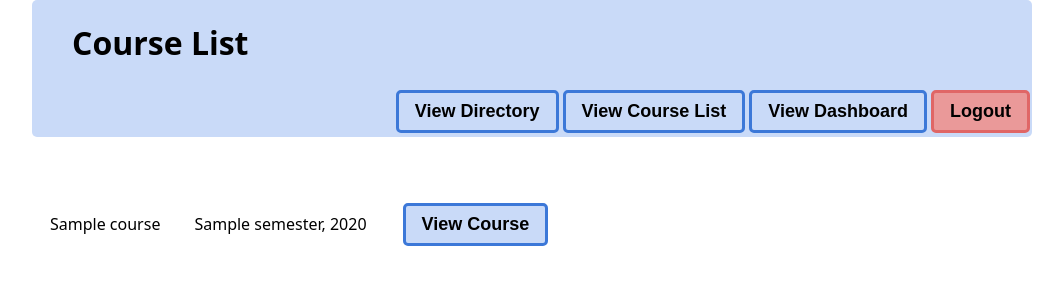
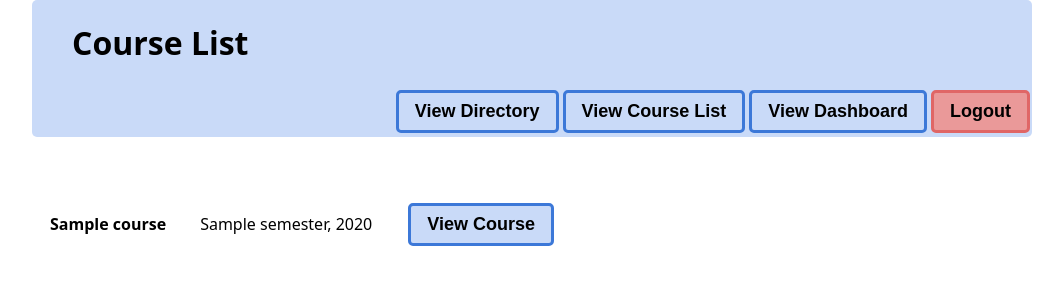
Before and after one commit to writchie2/BugBustersProject, a Django app: template templates/courselist.html in a window 1280 px wide. Shown: the top 300 px of the page, without its empty margins (108-1171 px from the left). Run offline with Django 4.2, Linux system fonts and the light colour scheme; the template is opened without the code that fills it: most values are stand-ins (such as "Sample title", 1, 10 or a date in 2020).

Commit message:
Moved message to the top. Adjusted labels. Adjusted buttons.

```diff
--- a/templates/courselist.html
+++ b/templates/courselist.html
@@ -30,22 +30,23 @@
 </div>
 <br>
 <br>
+{{ message }}
 {% if role == "admin" %}
     <form action="/courselist/" method="post">
         {% csrf_token %}
         <button type="submit" name="navigation" value="createcourse" class="greenbutton">Create New Course</button>
     </form>
 {% endif %}
-{{ message }}
 <table id="myTable">
     {% for course in list %}
         <tr>
-            <td>{{ course.title }}</td>
+            <td class="label">{{ course.title }}</td>
             <td>{{ course.semester }}, {{ course.year }}</td>
             <td>
                 <form action="/courselist/" method="post">
                     {% csrf_token %}
-                    <button type="submit" name="selectedcourse" class="bluebutton" value={{ course.id }}>View Course</button>
+                    <button type="submit" name="selectedcourse" class="bluebutton" value={{ course.id }}>View Course
+                    </button>
                 </form>
             </td>
         </tr>
```
